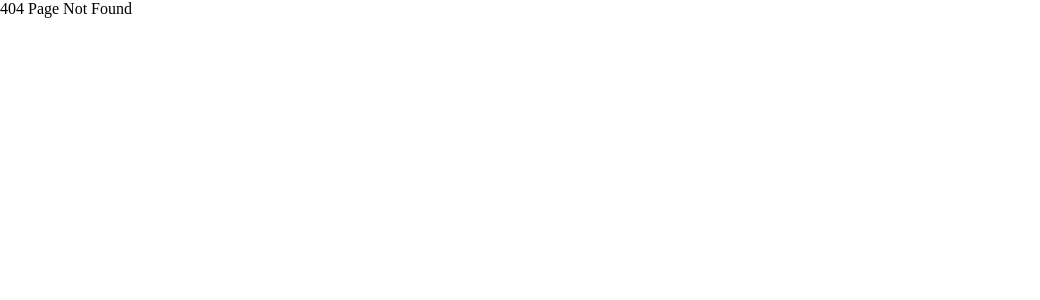
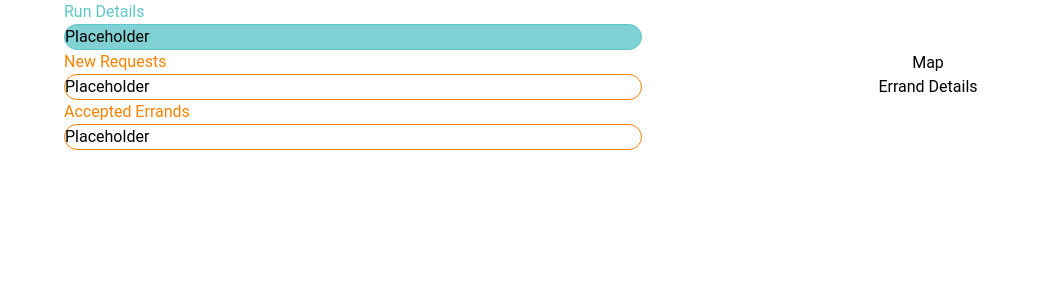
Before and after one commit to rpp31-boc-lachesis/neighbr, a React (Create React App) app in the folder client/: page /runnerStatus in a window 1280 px wide. Before the commit this address had no page. Shown: the top 300 px of the page, without its empty margins (0-1040 px from the left). Built offline with nearby package versions, Linux system fonts and the light colour scheme; the HTML template or start-up script is replaced by a standard one.

Commit message:
Working on getting branch caught up with master.

```diff
--- a/client/src/App.jsx
+++ b/client/src/App.jsx
@@ -4,6 +4,7 @@ import { createTheme, ThemeProvider } from '@mui/material/styles';
 import Splash from './components/Splash/Splash.jsx';
 import Other from './components/Other.jsx';
 import RunnerDash from './components/RunnerDash/RunnerDash.jsx';
+import RunnerStatus from './components/RunnerStatus/RunnerStatus.jsx';
 import Error from './components/Error.jsx';
 import testData from './testData'; // temporary test data
 import Signup from './components/Splash/Signup.jsx';
@@ -18,7 +19,7 @@ const theme = createTheme({
     },
     secondary: {
       main: '#5FC6C9',
-    },
+    }
   },
   typography: {
     fontFamily: 'Roboto'
@@ -51,6 +52,7 @@ class App extends React.Component {
             <Route path="/signup" element={<Signup />} />
             <Route path="/login" element={<Login />} />
             <Route path="/runnerDash" element={<RunnerDash destinations={testData} handlePostDest={this.handlePostDest} />} />
+            <Route path="/runnerStatus" element={<RunnerStatus />} />
             <Route path="*" element={<Error />} />
           </Routes>
         </Router>
--- /dev/null
+++ b/client/src/components/RunnerStatus/RunnerStatus.jsx
@@ -0,0 +1,112 @@
+import React from 'react';
+import Button from '@mui/material/Button';
+import Typography from '@mui/material/Typography';
+import Grid from '@mui/material/Grid';
+import Container from '@mui/material/Container';
+import Box from '@mui/material/Box';
+
+class RunnerStatus extends React.Component {
+  constructor(props) {
+    super(props);
+    this.state = {
+
+    };
+  }
+
+  render() {
+    return (
+      <Container>
+        <Grid
+          container
+          height="100%"
+          direction="row"
+          justifyContent="center"
+          alignItems="center"
+        >
+          <Grid // left column
+            xs
+            item
+            container
+            direction="column"
+            alignItems="center"
+            justifyContent="space-around"
+          >
+            <Box
+              sx={{
+                width: '100%',
+                textAlign: 'start'
+              }}
+            >
+              <Typography sx={{ color: 'secondary.main' }}>Run Details</Typography>
+              <Box
+                sx={{
+                  bgcolor: 'secondary.light',
+                  border: 1,
+                  borderRadius: 4,
+                  borderColor: 'secondary.main',
+                  width: '100%'
+                }}
+                item
+              >
+                <Typography>Placeholder</Typography>
+              </Box>
+            </Box>
+            <Box
+              sx={{
+                width: '100%',
+                textAlign: 'start',
+              }}
+            >
+              <Typography sx={{ color: '#F88202' }}>New Requests</Typography>
+              <Box
+                container
+                sx={{
+                  border: 1,
+                  borderRadius: 4,
+                  borderColor: '#F88202',
+                  width: '100%'
+                }}
+                item
+              >
+                <Typography item>Placeholder</Typography>
+              </Box>
+            </Box>
+            <Box
+              sx={{
+                width: '100%',
+                textAlign: 'start',
+              }}
+            >
+              <Typography sx={{ color: '#F88202' }}>Accepted Errands</Typography>
+              <Box
+                container
+                sx={{
+                  border: 1,
+                  borderRadius: 4,
+                  borderColor: '#F88202',
+                  width: '100%'
+                }}
+                item
+              >
+                <Typography>Placeholder</Typography>
+              </Box>
+            </Box>
+
+          </Grid>
+          <Grid // right column
+            xs
+            item
+            container
+            direction="column"
+            alignItems="center"
+          >
+            <Typography>Map</Typography>
+            <Typography>Errand Details</Typography>
+          </Grid>
+        </Grid>
+      </Container>
+    );
+  }
+}
+
+export default RunnerStatus;
```
